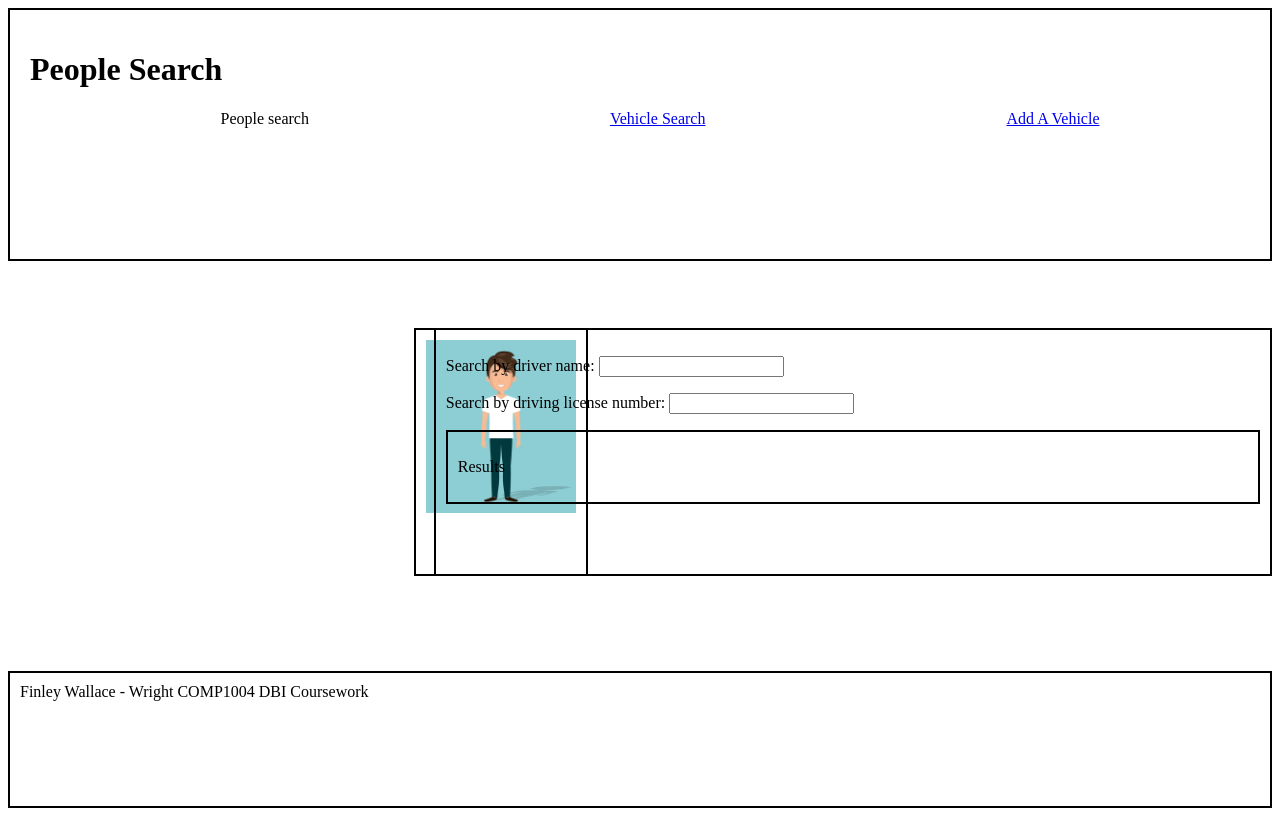
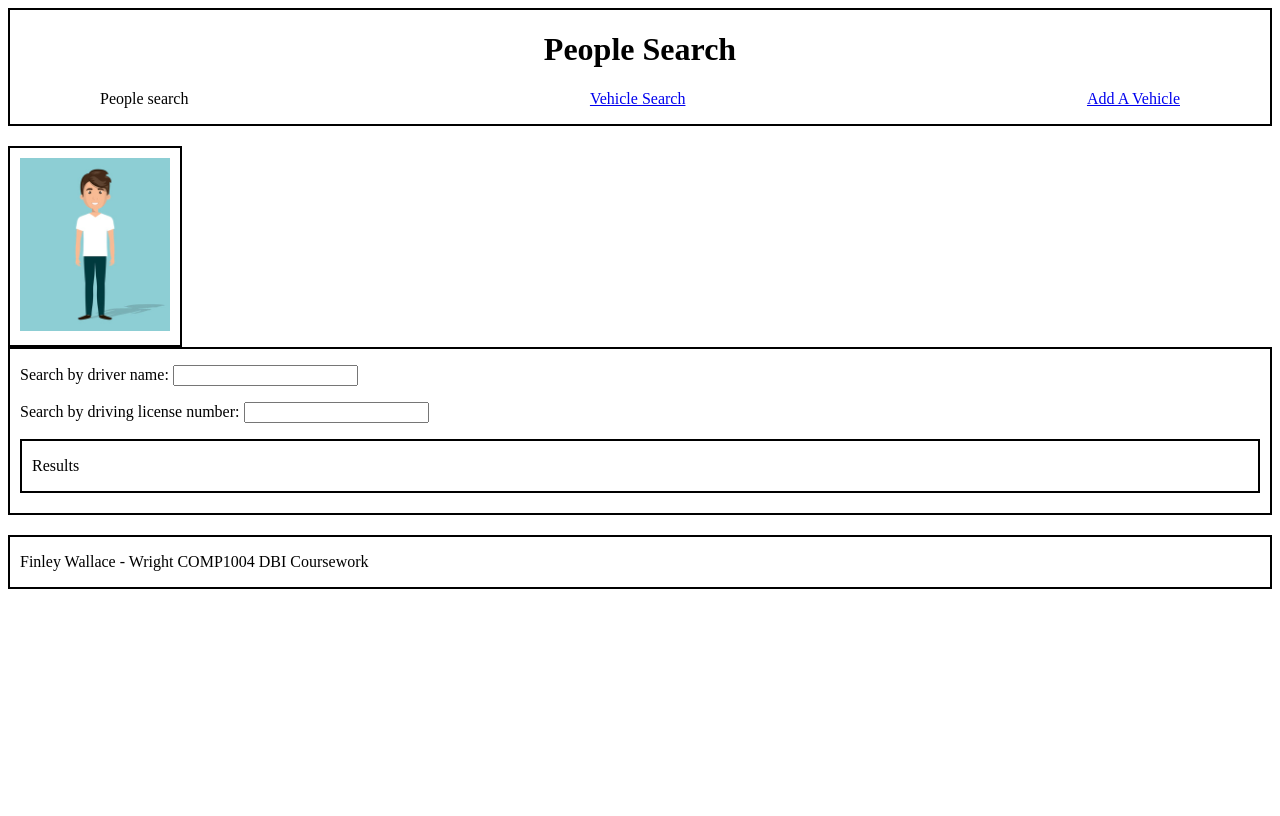
Before and after one commit to finndude/DBI-Coursework, a plain HTML site: page People-Search/peopleSearch.html in a window 1280 px wide. Drawn offline with Linux system fonts and the light colour scheme.

Commit message:
Updated CSS

```diff
--- a/CSS/mainCSS.css
+++ b/CSS/mainCSS.css
@@ -1,94 +1,73 @@
-/*---------------------------------------------------------------------*/
-
-body
-{
+/* Grid container */
+.grid-container {
     display: grid;
     grid-template-areas:
         "header"
         "sidebar"
         "main"
         "footer";
-    grid-template-rows: auto;
-    grid-template-columns: 1fr;
-    height: 100vh; /* Ensures full viewport height */
+    grid-template-rows: auto 1fr auto; /* Header, Main, Footer take up their content height */
+    grid-template-columns: 1fr; /* Single column */
+    height: 100vh; /* Full viewport height */
 }
 
-/*----------------------------------*/
-
-.mainHeader
-{
+/* Header styles */
+.mainHeader {
     grid-area: header;
-    border: 2px solid black;
-    padding: 20px;
+    flex-direction: column; /* Stack items vertically */
+    border: 2px solid black; /* Add border around the header */
 }
 
-/*----------------------------------*/
-
-nav ul
-{
-    display: flex;
-    justify-content: space-around;
+nav ul {
+    display: flex; /* Use flexbox to arrange items horizontally */
     list-style-type: none;
+    padding: 0; /* Remove default padding */
+    width: 100%; /* Occupy the full width of the container */
+    justify-content: space-between; /* Spread items evenly with space between them */
 }
 
-/*----------------------------------*/
+nav ul li {
+    margin: 0px 90px; /* Remove margin */
+}
 
-.center
-{
-    display: grid;
+
+/* H1 styles */
+h1{
+    text-align: center; /* Center the text horizontally */
+}
+
+
+/* Sidebar styles */
+.sidebar {
+    grid-area: sidebar;
+    border: 2px solid black; /* Add border around the sidebar */
+    padding: 10px;
+    max-width: 150px; /* Set the maximum width of the sidebar */
     margin-top: 20px;
 }
 
-/*----------------------------------*/
-
-.mainBody
-{
-    grid-area: main;
-    border: 2px solid black;
-    padding: 10px;
-    margin-left: 20px; /* Add space between sidebar and main body */
+.sidebar img {
+    max-width: 100%; /* Set the maximum width of the image to 100% of the sidebar width */
+    height: auto; /* Maintain the aspect ratio of the image */
 }
 
-/*----------------------------------*/
-
-.results
-{
-    border: 2px solid black;
-    padding: 10px;
+/* Main content styles */
+.mainBody {
+    grid-area: main;
+    border: 2px solid black; /* Add border around the main body */
+    padding: 0px 10px; /* Add padding inside the border */
 }
 
-/*----------------------------------*/
-
-.sidebar
-{
-    grid-area: sidebar;
-    border: 2px solid black;
-    padding: 10px;
-    max-width: 150px; /* Set the maximum width of the sidebar */
+.results {
+    border: 2px solid black; /* Add border around the main body */
+    padding: 0px 10px; /* Add padding inside the border */
+    margin-bottom: 20px;
 }
 
-/*----------------------------------*/
-
-.sidebar img
-{
-    max-width: 100%;
-    height: auto;
+/* Footer styles */
+footer {
+    grid-area: footer;
+    border: 2px solid black; /* Add border around the footer */
+    padding: 0px 10px;
+    margin-top: 20px; /* Add space between mainBody and footer */
 }
-
-/*---------------------------------------------------------------------*/
-
-footer
-{
-    grid-area: footer;
-    border: 2px solid black;
-    padding: 10px;
-}
-
-/*----------------------------------*/
-
-footer p
-{
-    margin: 0;
-}
-
-/*---------------------------------------------------------------------*/
```
